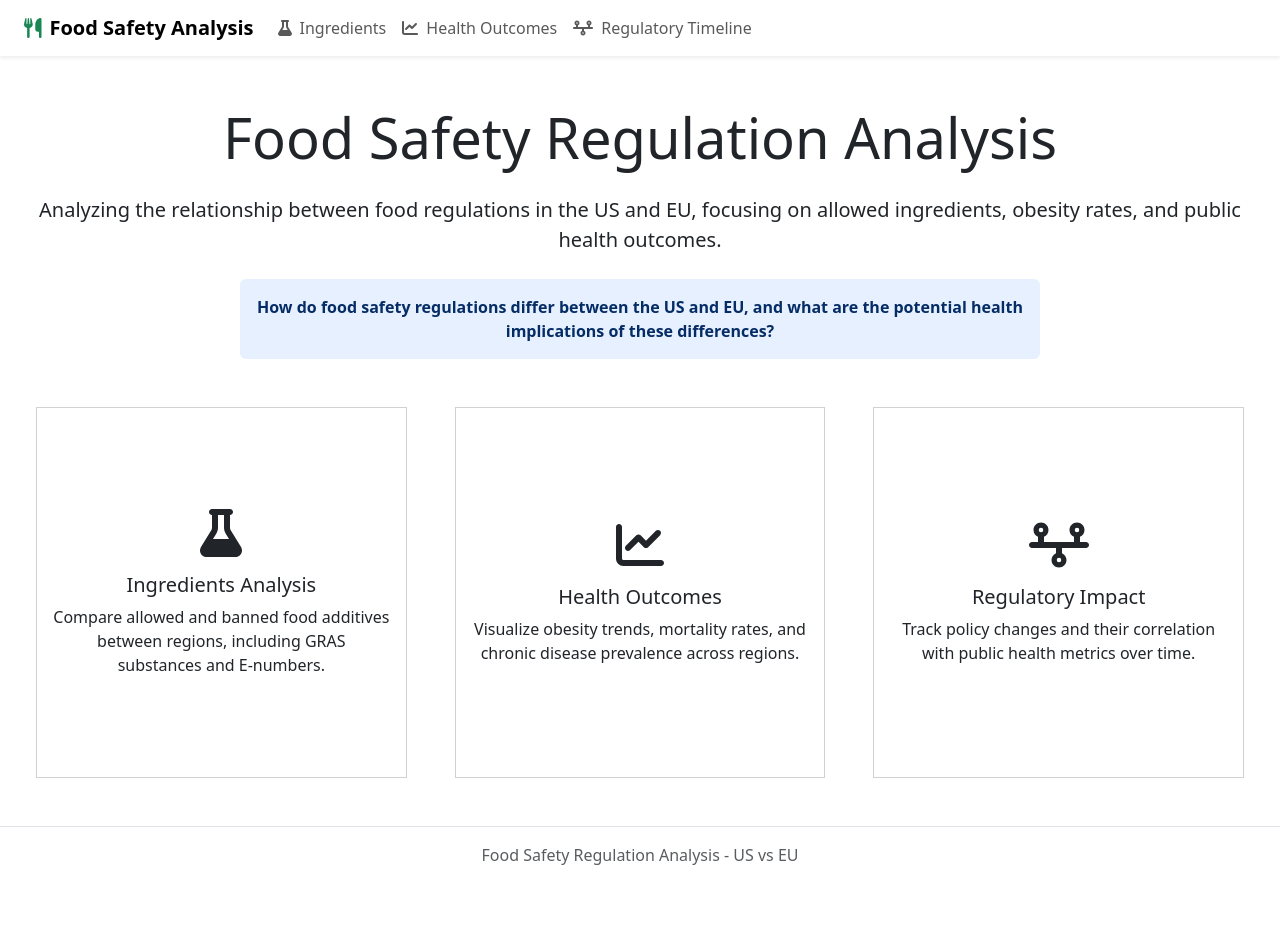
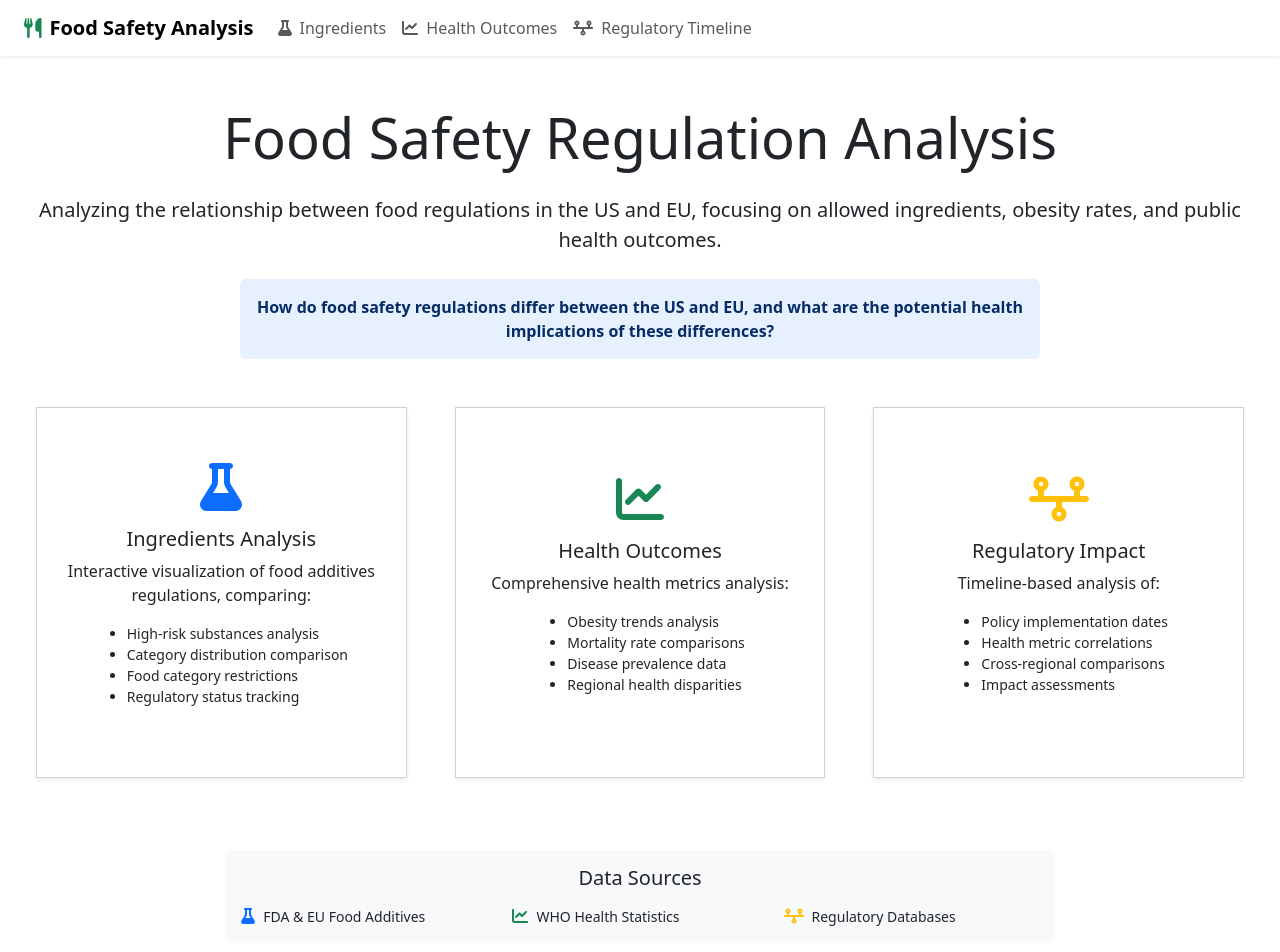
Before and after one commit to gsinghjay/is219-data-visualization, a React (Vite) app: page / in a window 1280 px wide. Shown: the top 952 px of the page. Before the commit the page ends 883 px from the top, so only its background shows below. Built offline with nearby package versions, Linux system fonts and the light colour scheme.

Commit message:
feat: enhance home page with detailed visualization previews and data sources section

```diff
--- a/src/App.jsx
+++ b/src/App.jsx
@@ -20,35 +20,83 @@ const Home = () => (
       </div>
       <div className="row g-4 justify-content-center mx-0">
         <div className="col-md-4 px-4">
-          <div className="card rounded-0 h-100" style={{ aspectRatio: '1/1' }}>
+          <div className="card rounded-0 h-100 shadow-sm hover-shadow" style={{ aspectRatio: '1/1' }}>
             <div className="card-body d-flex flex-column align-items-center justify-content-center">
-              <FontAwesomeIcon icon={faFlask} className="fa-3x mb-3" />
+              <FontAwesomeIcon icon={faFlask} className="fa-3x mb-3 text-primary" />
               <h5 className="card-title">Ingredients Analysis</h5>
               <p className="card-text text-center">
-                Compare allowed and banned food additives between regions, including GRAS substances and E-numbers.
+                Interactive visualization of food additives regulations, comparing:
               </p>
+              <ul className="text-start small">
+                <li>High-risk substances analysis</li>
+                <li>Category distribution comparison</li>
+                <li>Food category restrictions</li>
+                <li>Regulatory status tracking</li>
+              </ul>
             </div>
           </div>
         </div>
         <div className="col-md-4 px-4">
-          <div className="card rounded-0 h-100" style={{ aspectRatio: '1/1' }}>
+          <div className="card rounded-0 h-100 shadow-sm hover-shadow" style={{ aspectRatio: '1/1' }}>
             <div className="card-body d-flex flex-column align-items-center justify-content-center">
-              <FontAwesomeIcon icon={faChartLine} className="fa-3x mb-3" />
+              <FontAwesomeIcon icon={faChartLine} className="fa-3x mb-3 text-success" />
               <h5 className="card-title">Health Outcomes</h5>
               <p className="card-text text-center">
-                Visualize obesity trends, mortality rates, and chronic disease prevalence across regions.
+                Comprehensive health metrics analysis:
               </p>
+              <ul className="text-start small">
+                <li>Obesity trends analysis</li>
+                <li>Mortality rate comparisons</li>
+                <li>Disease prevalence data</li>
+                <li>Regional health disparities</li>
+              </ul>
             </div>
           </div>
         </div>
         <div className="col-md-4 px-4">
-          <div className="card rounded-0 h-100" style={{ aspectRatio: '1/1' }}>
+          <div className="card rounded-0 h-100 shadow-sm hover-shadow" style={{ aspectRatio: '1/1' }}>
             <div className="card-body d-flex flex-column align-items-center justify-content-center">
-              <FontAwesomeIcon icon={faTimeline} className="fa-3x mb-3" />
+              <FontAwesomeIcon icon={faTimeline} className="fa-3x mb-3 text-warning" />
               <h5 className="card-title">Regulatory Impact</h5>
               <p className="card-text text-center">
-                Track policy changes and their correlation with public health metrics over time.
+                Timeline-based analysis of:
               </p>
+              <ul className="text-start small">
+                <li>Policy implementation dates</li>
+                <li>Health metric correlations</li>
+                <li>Cross-regional comparisons</li>
+                <li>Impact assessments</li>
+              </ul>
+            </div>
+          </div>
+        </div>
+      </div>
+
+      <div className="row mt-5 g-4 justify-content-center">
+        <div className="col-md-8">
+          <div className="card border-0 bg-light">
+            <div className="card-body">
+              <h5 className="mb-3">Data Sources</h5>
+              <div className="row g-3">
+                <div className="col-md-4">
+                  <div className="d-flex align-items-center">
+                    <FontAwesomeIcon icon={faFlask} className="text-primary me-2" />
+                    <small>FDA & EU Food Additives</small>
+                  </div>
+                </div>
+                <div className="col-md-4">
+                  <div className="d-flex align-items-center">
+                    <FontAwesomeIcon icon={faChartLine} className="text-success me-2" />
+                    <small>WHO Health Statistics</small>
+                  </div>
+                </div>
+                <div className="col-md-4">
+                  <div className="d-flex align-items-center">
+                    <FontAwesomeIcon icon={faTimeline} className="text-warning me-2" />
+                    <small>Regulatory Databases</small>
+                  </div>
+                </div>
+              </div>
             </div>
           </div>
         </div>
```
